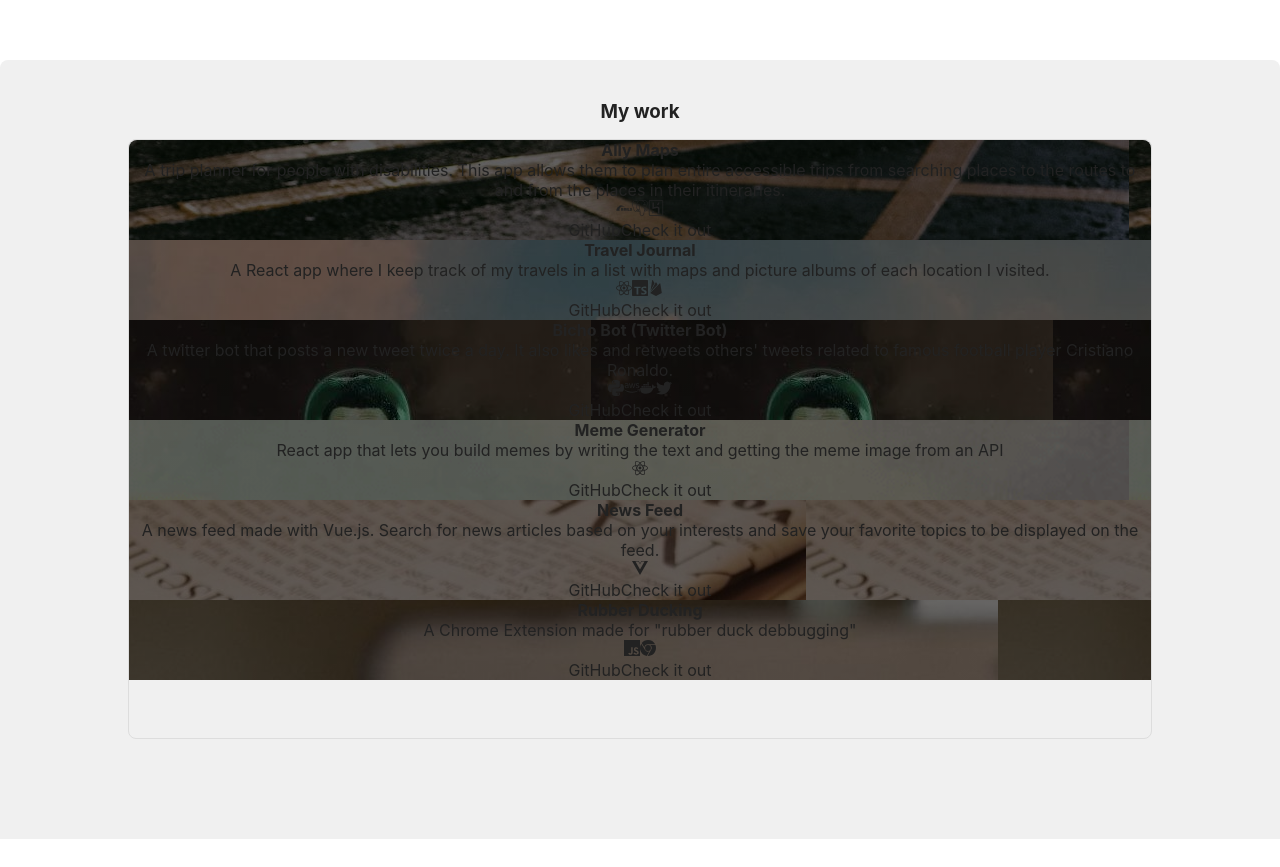
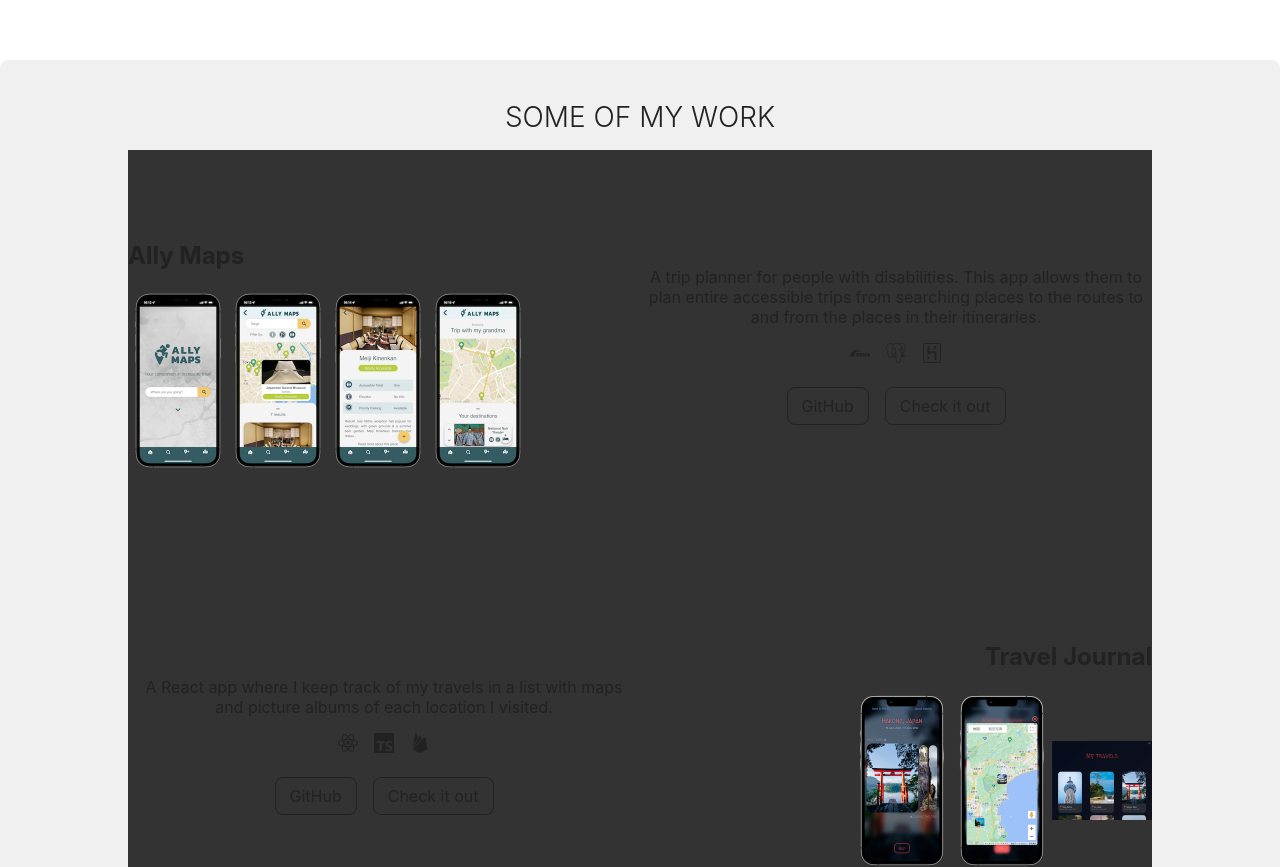
Before and after one commit to luisrrv/portfolio, a React (Create React App) app: page / in a window 1280 px wide. Shown: the part 660-1527 px from the top of the page. Built offline with nearby package versions, Linux system fonts and the light colour scheme.

Commit message:
projects updt

```diff
--- a/src/App.css
+++ b/src/App.css
@@ -34,7 +34,7 @@
   -ms-user-select:none;
   user-select:none;
   cursor:default;
-  animation: loading ease-in-out 2s;
+  animation: loading ease-in-out 2.7s;
 }
 
 #load div {
--- a/src/App.tsx
+++ b/src/App.tsx
@@ -31,7 +31,7 @@ function App({ className, isDarkMode }: IAppProps) {
       // setTimeout(() => {
       // },200);
 
-    }, 2000);
+    }, 2700);
   },[]);
 
   useEffect(() => {
--- a/src/components/ProjectCard/ProjectCard.scss
+++ b/src/components/ProjectCard/ProjectCard.scss
@@ -1,21 +1,126 @@
 .card {
+  background-color: #333333 !important;
     animation: loading ease-in 800ms;
+    height: fit-content;
+    min-height: 400px;
+    display: flex;
+    justify-content: center;
+    align-items: center;
 
     &.hidden {
         opacity: 0;
     }
 
-    &:first-child {
-        border-radius: 8px 8px 0 0;
+    &.dark {
+      .right {
+        .cta {
+          a {
+            border-color: #f0f0f0 !important;
+          }
+        }
+      }
     }
-    height: fit-content;
 
-    @keyframes loading {
-        0% {
-          opacity: 0;
+    &:first-child,
+    &:nth-child(3),
+    &:nth-child(5) {
+      flex-direction: row;
+      .left {
+        h4 {
+          text-align: left;
         }
-        100% {
-          opacity: 1;
+        .project-pics {
+          justify-content: start;
         }
+      }
     }
+    &:nth-child(2),
+    &:nth-child(4),
+    &:nth-child(6) {
+      flex-direction: row-reverse;
+      .left {
+        h4 {
+          text-align: right;
+        }
+        .project-pics {
+          justify-content: end;
+        }
+      }
+    }
+
+    .left {
+      display: flex;
+      flex-direction: column;
+      justify-content: center;
+      align-items: center;
+      width: 50%;
+
+      h4 {
+        width: 100%;
+        padding: 16px 0;
+        font-size: 24px;
+      }
+      .project-pics {
+        // height: 300px;
+        width: 100%;
+        display: flex;
+        flex-direction: row;
+        justify-content: start;
+        align-items: center;
+
+        .pic {
+          width: 100px;
+        }
+      }
+
+    }
+
+    .right {
+      display: flex;
+      flex-direction: column;
+      justify-content: center;
+      align-items: center;
+      width: 50%;
+
+      p {
+        padding: 8px 8px 0 8px;
+      }
+
+      div {
+        padding: 8px;
+
+        .stack {
+          display: flex;
+          justify-content: center;
+          align-items: center;
+          gap: 16px;
+          svg {
+            font-size: 20px;
+          }
+        }
+
+        .cta {
+          padding: 16px 8px 8px 8px;
+          display: flex;
+          justify-content: center;
+          align-items: center;
+          gap: 16px;
+          a {
+            padding: 8px 14px;
+            border-radius: 8px;
+            border: 1px solid #222;
+          }
+        }
+      }
+    }
+
+
+  @keyframes loading {
+      0% {
+        opacity: 0;
+      }
+      100% {
+        opacity: 1;
+      }
+  }
 }
--- a/src/components/ProjectCard/ProjectCard.tsx
+++ b/src/components/ProjectCard/ProjectCard.tsx
@@ -25,6 +25,7 @@ interface ProjectCardProps {
   live: string;
   stack: string[] | Element[];
   bg: string;
+  pics: string[];
   isDark: boolean; // Add isDark prop to the interface
   hideApp: boolean; // Add hideApp prop to the interface
 }
@@ -36,6 +37,7 @@ export default function ProjectCard({
   live,
   stack,
   bg,
+  pics,
   isDark,
   hideApp,
 }: ProjectCardProps) {
@@ -80,32 +82,38 @@ export default function ProjectCard({
     const compClassName = isDark ? 'dark' : 'light';
 
   return (
-    <div className={`card ${compClassName} ${hideApp && 'hidden'}`} style={{background: `linear-gradient(rgba(0, 0, 0, 0.6),rgba(0, 0, 0, 0.6)), url(${bg})`}}>
+    <div className={`card ${compClassName} ${hideApp && 'hidden'}`} /*style={{background: `linear-gradient(rgba(0, 0, 0, 0.6),rgba(0, 0, 0, 0.6)), url(${bg})`}}*/ >
+
+      <div className="left">
         <h4>{title}</h4>
+        <div className='project-pics'>
+          {
+              pics.length > 0 ? (
+                  pics.map((pic) => (
+                      <img
+                        className='pic'
+                        src={pic}
+                        alt=""
+                        />
+                    ))
+              ) : <img className='pic' src="https://www.hostinger.com/tutorials/wp-content/uploads/sites/2/2022/01/become-web-developer.jpg" alt="" />
+          }
+        </div>
+      </div>
+
+      <div className="right">
         <p>{description}</p>
         <div>
-        <div className={`stack ${compClassName}`}>
+          <div className={`stack`}>
               {setIcons().map((icon) => icon)}
           </div>
-        <div className={`cta ${compClassName}`}>
+          <div className={`cta`}>
               <a href={github} target="_blank" rel="noopener noreferrer">GitHub</a>
               <a href={live} target="_blank" rel="noopener noreferrer">Check it out</a>
           </div>
         </div>
+      </div>
 
-      {/* <div className={.project_pic}>
-        {
-            pics.length > 0 ? (
-                pics.map((pic) => (
-                    <img
-                      className={.img}
-                      src={pic}
-                      alt="project picture"
-                      />
-                  ))
-            ) : <img className={.img} src="https://www.hostinger.com/tutorials/wp-content/uploads/sites/2/2022/01/become-web-developer.jpg" alt="project picture" />
-        }
-      </div> */}
     </div>
   );
 }
--- a/src/components/Projects/Projects.scss
+++ b/src/components/Projects/Projects.scss
@@ -22,14 +22,17 @@
         height: fit-content;
         padding: 16px;
         padding-top: 40px;
+        font-size: 28px;
+        font-weight: 300;
+        text-transform: uppercase;
     }
     .projects {
         margin: 0 auto;
         min-height: 600px;
         width: 80%;
         max-width: 1200px;
-        border: 1px solid #DDD;
-        border-radius: 8px;
+        // border: 1px solid #DDD;
+        // border-radius: 8px;
         z-index: 8;
 
     }
--- a/src/components/Projects/Projects.tsx
+++ b/src/components/Projects/Projects.tsx
@@ -18,7 +18,7 @@ export default function App ({className, isDark, hideApp}: ProjectsProps) {
 
     return (
         <div className={`projects_container ${className ? className : ''} ${compClassName} ${hideApp && 'hidden'}`}>
-            <h3>My work</h3>
+            <h3>Some of my work</h3>
             <div className="projects">
             {
                 projectsData.map((project,index) => (
@@ -32,6 +32,7 @@ export default function App ({className, isDark, hideApp}: ProjectsProps) {
                     bg={project.bg}
                     isDark={isDark}
                     hideApp={hideApp}
+                    pics={project.pics}
 
                     />
                 ))
```
Lines whose indentation alone changed are shown as unchanged.
